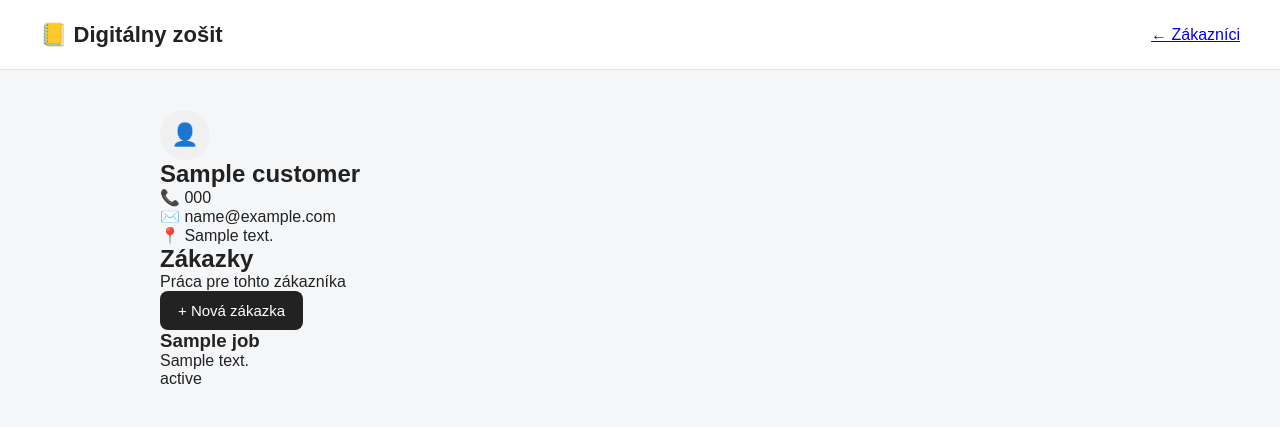
After one commit to janmiscik/digitalny-zosit, a FastAPI app: template templates/customer.html in a window 1280 px wide. The commit adds this page. Shown: the top 427 px of the page. Run offline with FastAPI, Linux system fonts and the light colour scheme; the template is opened without the code that fills it: most values are stand-ins (such as "Sample title", 1, 10 or a date in 2020).

Commit message:
Add customer jobs

```diff
--- a/main.py
+++ b/main.py
@@ -5,8 +5,7 @@ from fastapi.responses import RedirectResponse
 from sqlalchemy.orm import Session
 
 from database import Base, engine, SessionLocal
-from models import Customer
-from schemas import CustomerCreate
+from models import Customer, Job
 
 
 Base.metadata.create_all(bind=engine)
@@ -66,8 +65,73 @@ def create_customer(
     )
 
 
+@app.get("/customers/{customer_id}")
+def customer_detail(
+    customer_id: int,
+    request: Request,
+    db: Session = Depends(get_db)
+):
+    customer = db.query(Customer).filter(
+        Customer.id == customer_id
+    ).first()
+
+    if customer is None:
+        return {"error": "Zákazník neexistuje"}
+
+    jobs = db.query(Job).filter(
+        Job.customer_id == customer_id
+    ).all()
+
+    return templates.TemplateResponse(
+        request=request,
+        name="customer.html",
+        context={
+            "customer": customer,
+            "jobs": jobs
+        }
+    )
+
+
+@app.post("/jobs")
+def create_job(
+    title: str = Form(...),
+    description: str = Form(""),
+    status: str = Form("Nová"),
+    customer_id: int = Form(...),
+    db: Session = Depends(get_db)
+):
+    customer = db.query(Customer).filter(
+        Customer.id == customer_id
+    ).first()
+
+    if customer is None:
+        return {"error": "Zákazník neexistuje"}
+
+    new_job = Job(
+        title=title,
+        description=description,
+        status=status,
+        customer_id=customer_id
+    )
+
+    db.add(new_job)
+    db.commit()
+
+    return RedirectResponse(
+        url=f"/customers/{customer_id}",
+        status_code=303
+    )
+
+
 @app.get("/customers")
 def get_customers(db: Session = Depends(get_db)):
     customers = db.query(Customer).all()
 
     return customers
+
+
+@app.get("/jobs")
+def get_jobs(db: Session = Depends(get_db)):
+    jobs = db.query(Job).all()
+
+    return jobs
--- a/static/style.css
+++ b/static/style.css
@@ -12,16 +12,22 @@ body {
 }
 
 
+/* ================================= */
 /* TOPBAR */
+/* ================================= */
+
 
 .topbar {
     height: 70px;
 
     background: white;
+
     border-bottom: 1px solid #e5e5e5;
 
     display: flex;
+
     align-items: center;
+
     justify-content: space-between;
 
     padding: 0 40px;
@@ -30,16 +36,21 @@ body {
 
 .logo {
     font-size: 22px;
+
     font-weight: 700;
 }
 
 
+/* ================================= */
 /* BUTTONS */
+/* ================================= */
+
 
 .new-customer-button {
     border: none;
 
     background: #222;
+
     color: white;
 
     padding: 11px 18px;
@@ -57,7 +68,10 @@ body {
 }
 
 
-/* CONTENT */
+/* ================================= */
+/* MAIN CONTENT */
+/* ================================= */
+
 
 .container {
     max-width: 1000px;
@@ -85,7 +99,10 @@ body {
 }
 
 
+/* ================================= */
 /* CUSTOMERS */
+/* ================================= */
+
 
 .customers {
     display: grid;
@@ -113,6 +130,7 @@ body {
 
 .customer-icon {
     width: 50px;
+
     height: 50px;
 
     background: #f0f0f0;
@@ -122,9 +140,12 @@ body {
     display: flex;
 
     align-items: center;
+
     justify-content: center;
 
     font-size: 22px;
+
+    flex-shrink: 0;
 }
 
 
@@ -142,7 +163,22 @@ body {
 }
 
 
-/* EMPTY */
+.customer-link {
+    color: inherit;
+
+    text-decoration: none;
+}
+
+
+.customer-link:hover {
+    text-decoration: underline;
+}
+
+
+/* ================================= */
+/* EMPTY STATE */
+/* ================================= */
+
 
 .empty-state {
     background: white;
@@ -176,7 +212,10 @@ body {
 }
 
 
+/* ================================= */
 /* MODAL */
+/* ================================= */
+
 
 .modal {
     display: none;
@@ -188,9 +227,12 @@ body {
     background: rgba(0, 0, 0, 0.45);
 
     align-items: center;
+
     justify-content: center;
 
     padding: 20px;
+
+    z-index: 1000;
 }
 
 
@@ -210,7 +252,8 @@ body {
 
     padding: 25px;
 
-    box-shadow: 0 20px 50px rgba(0, 0, 0, 0.2);
+    box-shadow:
+        0 20px 50px rgba(0, 0, 0, 0.2);
 }
 
 
@@ -218,6 +261,7 @@ body {
     display: flex;
 
     align-items: center;
+
     justify-content: space-between;
 
     margin-bottom: 25px;
@@ -242,6 +286,11 @@ body {
 }
 
 
+/* ================================= */
+/* FORM */
+/* ================================= */
+
+
 .modal-content label {
     display: block;
 
@@ -256,7 +305,8 @@ body {
 
 
 .modal-content input,
-.modal-content textarea {
+.modal-content textarea,
+.modal-content select {
     width: 100%;
 
     border: 1px solid #d8d8d8;
@@ -268,11 +318,14 @@ body {
     font-size: 15px;
 
     font-family: inherit;
+
+    background: white;
 }
 
 
 .modal-content input:focus,
-.modal-content textarea:focus {
+.modal-content textarea:focus,
+.modal-content select:focus {
     outline: none;
 
     border-color: #555;
@@ -318,9 +371,13 @@ body {
 }
 
 
+/* ================================= */
 /* MOBILE */
+/* ================================= */
+
 
 @media (max-width: 600px) {
+
 
     .topbar {
         padding: 0 15px;
--- /dev/null
+++ b/templates/customer.html
@@ -0,0 +1,347 @@
+<!DOCTYPE html>
+<html lang="sk">
+
+<head>
+
+    <meta charset="UTF-8">
+
+    <meta name="viewport"
+          content="width=device-width, initial-scale=1.0">
+
+    <title>{{ customer.name }} - Digitálny zošit</title>
+
+    <link
+        rel="stylesheet"
+        href="{{ url_for('static', path='style.css') }}"
+    >
+
+</head>
+
+
+<body>
+
+
+<header class="topbar">
+
+    <div class="logo">
+        📒 Digitálny zošit
+    </div>
+
+    <a
+        href="/"
+        class="back-button"
+    >
+        ← Zákazníci
+    </a>
+
+</header>
+
+
+<main class="container">
+
+
+    <section class="customer-detail">
+
+        <div class="customer-detail-header">
+
+            <div>
+
+                <div class="customer-icon large">
+                    👤
+                </div>
+
+                <h1>
+                    {{ customer.name }}
+                </h1>
+
+                {% if customer.phone %}
+                    <p>
+                        📞 {{ customer.phone }}
+                    </p>
+                {% endif %}
+
+                {% if customer.email %}
+                    <p>
+                        ✉️ {{ customer.email }}
+                    </p>
+                {% endif %}
+
+                {% if customer.address %}
+                    <p>
+                        📍 {{ customer.address }}
+                    </p>
+                {% endif %}
+
+            </div>
+
+        </div>
+
+
+        <div class="jobs-header">
+
+            <div>
+
+                <h2>
+                    Zákazky
+                </h2>
+
+                <p>
+                    Práca pre tohto zákazníka
+                </p>
+
+            </div>
+
+            <button
+                class="new-customer-button"
+                onclick="openJobForm()"
+            >
+                + Nová zákazka
+            </button>
+
+        </div>
+
+
+        <section class="jobs">
+
+
+            {% if jobs %}
+
+
+                {% for job in jobs %}
+
+                    <div class="job-card">
+
+                        <div>
+
+                            <h3>
+                                {{ job.title }}
+                            </h3>
+
+                            {% if job.description %}
+
+                                <p>
+                                    {{ job.description }}
+                                </p>
+
+                            {% endif %}
+
+                        </div>
+
+
+                        <span class="job-status">
+
+                            {{ job.status }}
+
+                        </span>
+
+                    </div>
+
+                {% endfor %}
+
+
+            {% else %}
+
+
+                <div class="empty-state">
+
+                    <div class="empty-icon">
+                        🔧
+                    </div>
+
+                    <h2>
+                        Zatiaľ žiadne zákazky
+                    </h2>
+
+                    <p>
+                        Pridajte prvú zákazku pre tohto zákazníka.
+                    </p>
+
+                    <button
+                        class="new-customer-button"
+                        onclick="openJobForm()"
+                    >
+                        + Pridať zákazku
+                    </button>
+
+                </div>
+
+
+            {% endif %}
+
+
+        </section>
+
+
+    </section>
+
+
+</main>
+
+
+<!-- FORMULÁR ZÁKAZKY -->
+
+
+<div
+    id="jobModal"
+    class="modal"
+>
+
+
+    <div class="modal-content">
+
+
+        <div class="modal-header">
+
+            <h2>
+                Nová zákazka
+            </h2>
+
+            <button
+                class="close-button"
+                onclick="closeJobForm()"
+            >
+                ×
+            </button>
+
+        </div>
+
+
+        <form
+            action="/jobs"
+            method="post"
+        >
+
+
+            <input
+                type="hidden"
+                name="customer_id"
+                value="{{ customer.id }}"
+            >
+
+
+            <label>
+                Názov zákazky *
+            </label>
+
+            <input
+                type="text"
+                name="title"
+                placeholder="Napr. Oprava kotla"
+                required
+            >
+
+
+            <label>
+                Popis
+            </label>
+
+            <textarea
+                name="description"
+                rows="4"
+                placeholder="Čo treba urobiť?"
+            ></textarea>
+
+
+            <label>
+                Stav
+            </label>
+
+            <select
+                name="status"
+            >
+
+                <option value="Nová">
+                    Nová
+                </option>
+
+                <option value="Dohodnutá">
+                    Dohodnutá
+                </option>
+
+                <option value="Prebieha">
+                    Prebieha
+                </option>
+
+                <option value="Čaká na materiál">
+                    Čaká na materiál
+                </option>
+
+                <option value="Hotová">
+                    Hotová
+                </option>
+
+            </select>
+
+
+            <div class="form-buttons">
+
+                <button
+                    type="button"
+                    class="cancel-button"
+                    onclick="closeJobForm()"
+                >
+                    Zrušiť
+                </button>
+
+                <button
+                    type="submit"
+                    class="save-button"
+                >
+                    Uložiť zákazku
+                </button>
+
+            </div>
+
+
+        </form>
+
+
+    </div>
+
+
+</div>
+
+
+<script>
+
+
+function openJobForm() {
+
+    document
+        .getElementById("jobModal")
+        .classList.add("active");
+
+}
+
+
+function closeJobForm() {
+
+    document
+        .getElementById("jobModal")
+        .classList.remove("active");
+
+}
+
+
+document
+    .getElementById("jobModal")
+    .addEventListener(
+        "click",
+        function(event) {
+
+            if (event.target === this) {
+
+                closeJobForm();
+
+            }
+
+        }
+    );
+
+
+</script>
+
+
+</body>
+
+</html>
```
Also changed, not shown: models.py (+35 -1 lines), schemas.py (+7 -0 lines), templates/index.html (+89 -6 lines).
